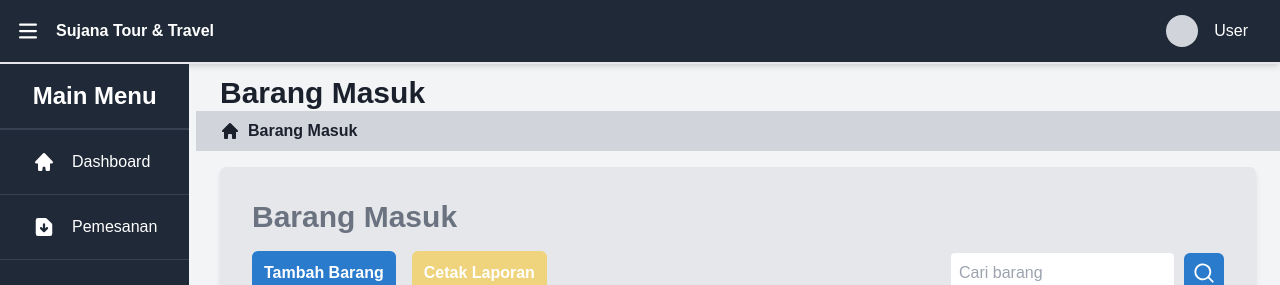
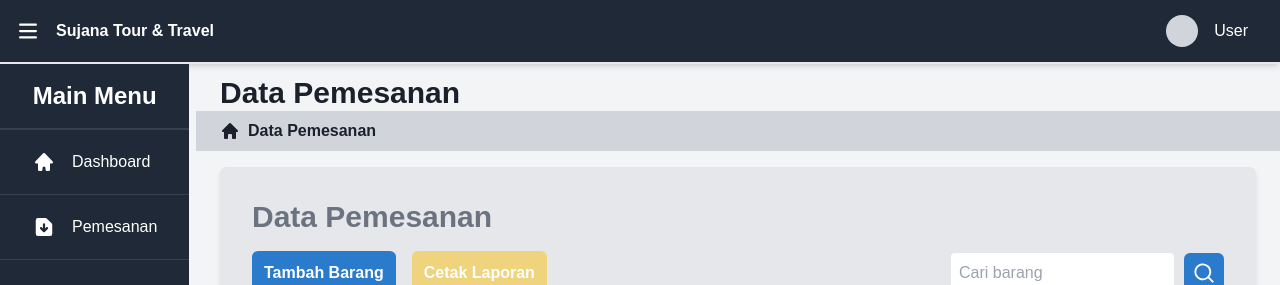
Before and after one commit to AxelanO7/sujana-frontend-web-js, a React (Vite) app: page /order in a window 1280 px wide. Shown: the top 285 px of the page. Built offline with nearby package versions, Linux system fonts and the light colour scheme; no server answers.

Commit message:
Update order list page with new data and UI changes

```diff
--- a/src/pages/order/list.tsx
+++ b/src/pages/order/list.tsx
@@ -7,7 +7,7 @@ import { OrderProps } from "../../types/stuff";
 import Swal from "sweetalert2";
 
 const ListOrder = () => {
-  const [stocks, setStocks] = useState<OrderProps[]>([]);
+  const [orders, setOrders] = useState<OrderProps[]>([]);
 
   const baseUrl = () => {
     return getBaseUrl();
@@ -18,7 +18,7 @@ const ListOrder = () => {
       .get(`${baseUrl()}/order/public/package`)
       .then((res) => {
         console.log(res.data);
-        setStocks(res.data.data);
+        setOrders(res.data.data);
       })
       .catch((err) => {
         console.log(err);
@@ -107,15 +107,15 @@ const ListOrder = () => {
   return (
     <>
       <BaseLayout>
-        <h1 className="text-3xl font-bold mx-6 pt-4">Barang Masuk</h1>
+        <h1 className="text-3xl font-bold mx-6 pt-4">Data Pemesanan</h1>
         <div className="flex items-center bg-gray-300 px-6 py-2">
           <HomeIcon className="w-5 h-5" />
-          <p className="ml-2 font-semibold">Barang Masuk</p>
+          <p className="ml-2 font-semibold">Data Pemesanan</p>
         </div>
         <div className="px-6">
           <div className="mt-4 bg-gray-200 px-8 py-8 rounded-md shadow-md">
             <h3 className="text-3xl font-semibold text-gray-500">
-              Barang Masuk
+              Data Pemesanan
             </h3>
             <div className="flex justify-between mt-4">
               <div className="flex space-x-4 text-base font-semibold text-white">
@@ -151,12 +151,12 @@ const ListOrder = () => {
                 </tr>
               </thead>
               <tbody className="text-center text-gray-700">
-                {stocks.length === 0 ? (
+                {orders.length === 0 ? (
                   <tr>
                     <td colSpan={7}>Data tidak ditemukan</td>
                   </tr>
                 ) : (
-                  stocks.map((stock) => (
+                  orders.map((stock) => (
                     <tr key={stock.id}>
                       <td className="border-2 border-gray-300 p-2">
                         {stock.order_id}
```
